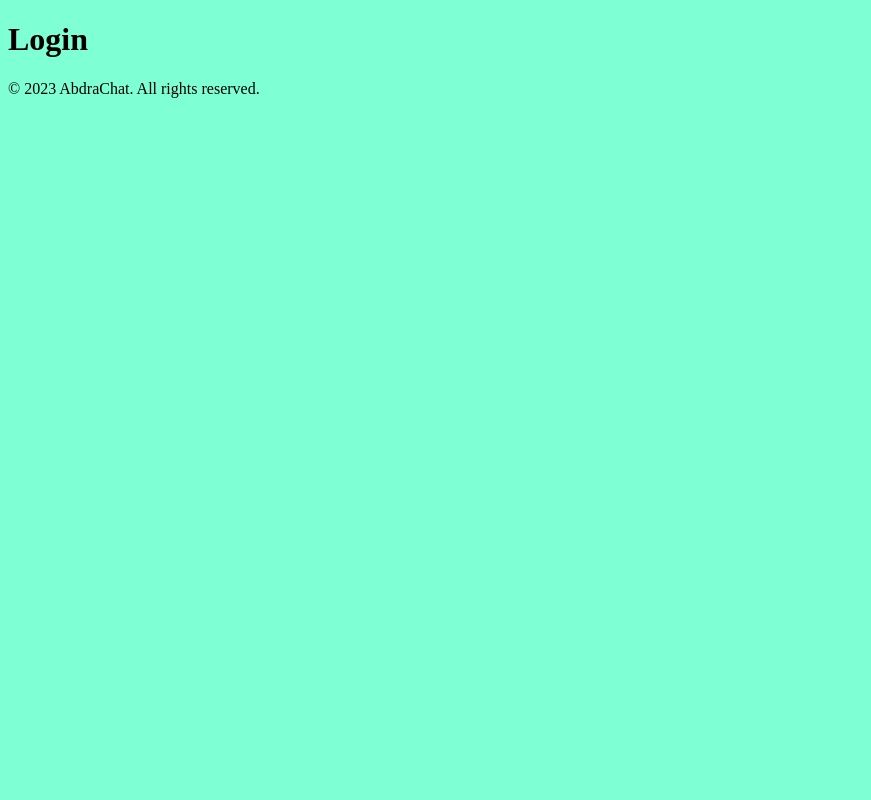
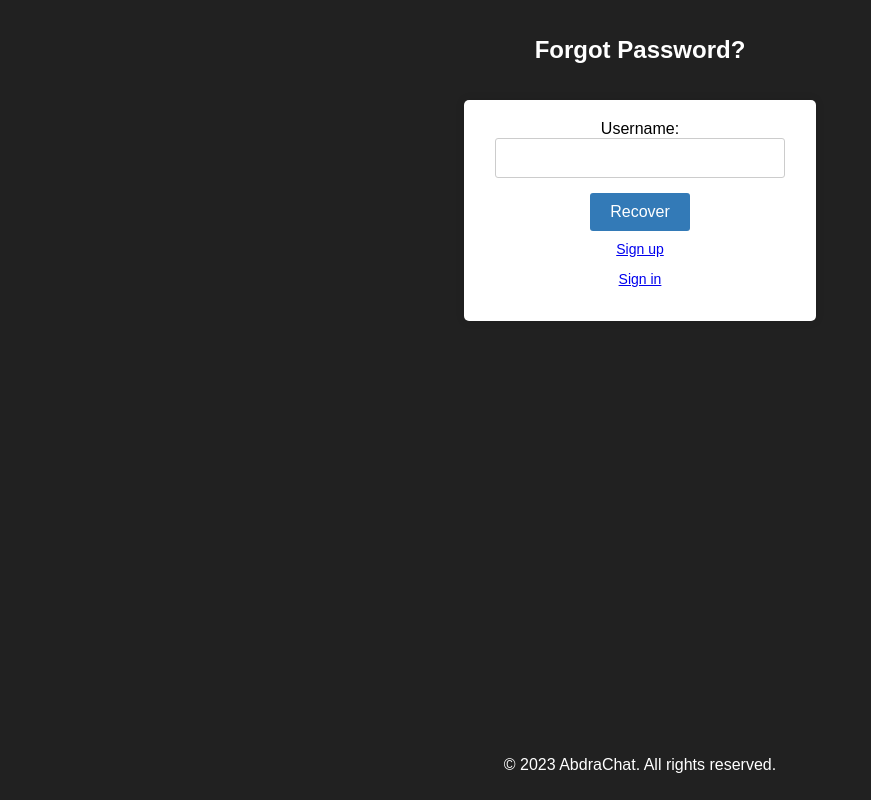
Before and after one commit to LeoDiKadyrov/golang-websocket, a website: page client/recoverPassword.html in a window 1280 px wide. Shown: the whole page, without its empty margins (0-871 px from the left). Drawn offline with Linux system fonts and the light colour scheme.

Commit message:
Added styles to recover page

```diff
--- a/client/recoverPassword.html
+++ b/client/recoverPassword.html
@@ -8,9 +8,19 @@
 </head>
 <body>
     <div class="container">
-        <div class="authentication__welcome">
-            <h1 class="welcome__text">Login</h1>
+        <div class="recover__welcome">
+            <h1 class="welcome__text">Forgot Password?</h1>
         </div>
+
+        <form id="loginForm" class="recover__form">
+            <label for="username">Username:</label>
+            <input type="text" id="username" name="username" required class="recover__login"><br>
+
+            <input type="submit" value="Recover" class="recover__submit">
+
+            <p class="recover__register"><a href="/registration">Sign up</a></p>
+            <p class="recover__auth"><a href="/authentication">Sign in</a></p>
+        </form>
     </div>
 
     <footer class="footer">
--- a/client/static/css/recoverPassword.css
+++ b/client/static/css/recoverPassword.css
@@ -1,3 +1,152 @@
+/* Reset some default styles (similar to registration.css) */
+body, html {
+    margin: 0;
+    padding: 0;
+}
+
+/* Adjust body styles (similar to registration.css) */
 body {
-    background-color: aquamarine;
+    font-family: Arial, sans-serif;
+    background-color: #212121; /* Dark background color */
+    display: flex;
+    flex-direction: column;
+    align-items: center; /* Center content horizontally */
+    justify-content: center; /* Center content vertically */
+    height: 100vh;
 }
+
+/* Keep your container styles (similar to registration.css) */
+.container {
+    max-width: 960px;
+    margin: 0 auto;
+    padding: 20px;
+    flex: 1;
+    display: flex;
+    flex-direction: column;
+}
+
+/* Style the welcome message (similar to registration.css) */
+.recover__welcome {
+    text-align: center;
+    margin-bottom: 20px; /* Add some spacing below the welcome message */
+}
+
+.welcome__text {
+    font-size: 24px;
+    color: #fff; /* Adjust text color */
+}
+
+/* Style the authentication form (similar to registration.css) */
+.recover__form {
+    background-color: #fff;
+    padding: 20px;
+    border-radius: 5px;
+    box-shadow: 0px 0px 10px rgba(0, 0, 0, 0.1);
+    text-align: center;
+}
+
+/* Style the form inputs (similar to registration.css) */
+.recover__login {
+    width: calc(100% - 22px);
+    padding: 10px;
+    margin-bottom: 15px;
+    border: 1px solid #ccc;
+    border-radius: 3px;
+    font-size: 16px;
+    box-sizing: border-box;
+}
+
+/* Style the submit button (similar to registration.css) */
+.recover__submit {
+    background-color: #337ab7;
+    color: #fff;
+    border: none;
+    border-radius: 3px;
+    padding: 10px 20px;
+    cursor: pointer;
+    font-size: 16px;
+    transition: background-color 0.3s;
+}
+
+.recover__submit:hover {
+    background-color: #286090;
+}
+
+/* Style the "Forgot Password?" and "Sign in" links (similar to registration.css) */
+.recover__auth,
+.recover__register {
+    text-decoration: none;
+    color: #337ab7;
+    font-size: 14px;
+    margin-top: 10px;
+    display: block;
+}
+
+.recover__register:hover {
+    color: #286090;
+}
+
+/* Style the new Abdrahman section (similar to registration.css)
+.authentication__abdrahman {
+    background-color: #fff;
+    padding-left: 20px;
+    padding-right: 20px;
+    border-radius: 5px;
+    box-shadow: 0px 0px 10px rgba(0, 0, 0, 0.1);
+    text-align: center;
+}
+
+.abdrahman__text {
+    font-size: 18px;
+    color: #333;
+}
+
+.abdrahman__image {
+    max-width: 100%;
+    margin-bottom: 20px;
+} */
+
+/* Style the footer (unchanged) */
+.footer {
+    color: #fff;
+    padding: 10px 0;
+    text-align: center;
+}
+
+/* The Modal (background) (similar to registration.css) */
+.recover__modal {
+    display: none; /* Hidden by default */
+    position: fixed; /* Stay in place */
+    z-index: 1; /* Sit on top */
+    left: 0;
+    top: 0;
+    width: 100%; /* Full width */
+    height: 100%; /* Full height */
+    overflow: auto; /* Enable scroll if needed */
+    background-color: rgb(0,0,0); /* Fallback color */
+    background-color: rgba(0,0,0,0.4); /* Black w/ opacity */
+}
+
+/* Modal Content/Box (similar to registration.css) */
+.modal__content {
+    background-color: #fefefe;
+    margin: 15% auto; /* 15% from the top and centered */
+    padding: 20px;
+    border: 1px solid #888;
+    width: 20%; /* Could be more or less, depending on screen size */
+}
+
+/* The Close Button (similar to registration.css) */
+.close {
+    color: #aaa;
+    float: right;
+    font-size: 28px;
+    font-weight: bold;
+}
+
+.close:hover,
+.close:focus {
+    color: black;
+    text-decoration: none;
+    cursor: pointer;
+}
```
Also changed, not shown: 2 other files.
